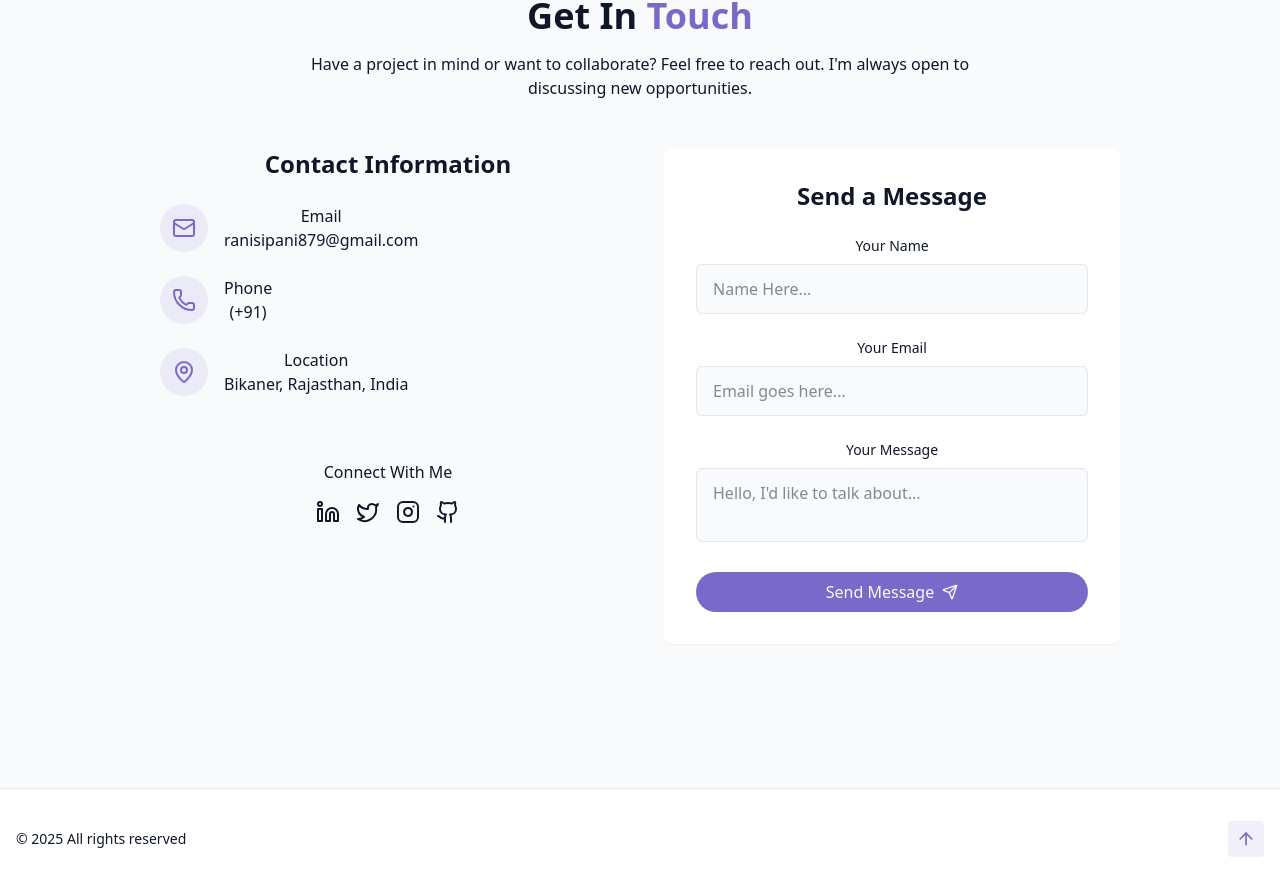
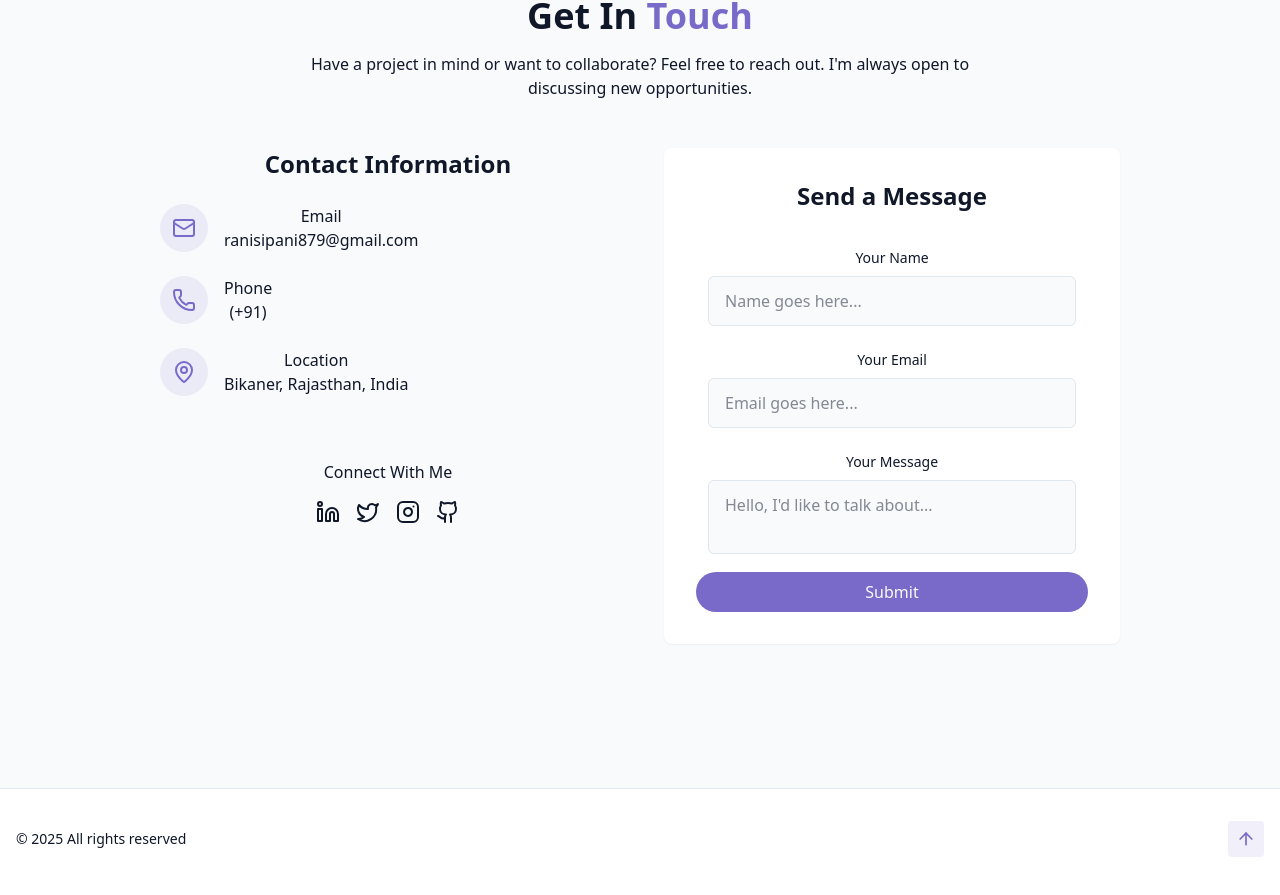
Before and after one commit to RaniSi/Rani-Portfolio, a React (Vite) app: page / in a window 1280 px wide. Shown: the part 4330-5225 px from the top of the page. Built offline with nearby package versions, Linux system fonts and the light colour scheme.

Commit message:
Form update

```diff
--- a/src/components/ContactSection.jsx
+++ b/src/components/ContactSection.jsx
@@ -9,33 +9,18 @@ import {
   Twitter,
 } from "lucide-react";
 import { cn } from "@/lib/utils";
-import { useToast } from "@/hooks/use-toast";
-import { useState } from "react";
+import { useForm, ValidationError } from '@formspree/react';
 
 export const ContactSection = () => {
-  const { toast } = useToast();
-  const [isSubmitting, setIsSubmitting] = useState(false);
 
-  const handleSubmit = (e) => {
-    e.preventDefault();
+  const [state, handleSubmit] = useForm("mjkooona");
 
-    setIsSubmitting(true);
-
-    setTimeout(() => {
-      toast({
-        title: "Message sent!",
-        description: "Thank you for your message. I'll get back to you soon.",
-      });
-      setIsSubmitting(false);
-    }, 1500);
-  };
   return (
     <section id="contact" className="py-24 px-4 relative bg-secondary/30">
       <div className="container mx-auto max-w-5xl">
         <h2 className="text-3xl md:text-4xl font-bold mb-4 text-center">
           Get In <span className="text-primary"> Touch</span>
         </h2>
-
         <p className="text-center text-muted-foreground mb-12 max-w-2xl mx-auto">
           Have a project in mind or want to collaborate? Feel free to reach out.
           I'm always open to discussing new opportunities.
@@ -108,55 +93,57 @@ export const ContactSection = () => {
               </div>
             </div>
           </div>
+          <div className="bg-card p-8 rounded-lg shadow-xs">
 
-          <div
-            className="bg-card p-8 rounded-lg shadow-xs"
+            <h3 className="text-2xl font-semibold mb-6"> Send a Message</h3>
+            <div>
+              <form
                 onSubmit={handleSubmit}
+                method="POST"
+                action={"https://formspree.io/f/mjkooona"}
               >
-            <h3 className="text-2xl font-semibold mb-6"> Send a Message</h3>
-
-            <form className="space-y-6">
-              <div>
-                <label
-                  htmlFor="name"
-                  className="block text-sm font-medium mb-2"
-                >
+                <div className="p-3">
+                  <label htmlFor="email" className="block text-sm         font-medium mb-2">
                   {" "}
                     Your Name
                   </label>
                   <input
+                    id="name"
                     type="text"
-                  id="name"
                     name="name"
                     required
                     className="w-full px-4 py-3 rounded-md border border-input bg-background focus:outline-hidden foucs:ring-2 focus:ring-primary"
-                  placeholder="Name Here..."
+                    placeholder="Name goes here..."
+                    />
+                  <ValidationError
+                    prefix="Name"
+                    field="name"
+                    errors={state.errors}
                   />
                 </div>
-
-              <div>
-                <label
-                  htmlFor="email"
-                  className="block text-sm font-medium mb-2"
-                >
+                <div className="p-3">
+                  <label htmlFor="email" className="block text-sm         font-medium mb-2">
                   {" "}
                     Your Email
                   </label>
                   <input
+                    id="email"
                     type="email"
-                  id="email"
                     name="email"
                     required
                     className="w-full px-4 py-3 rounded-md border border-input bg-background focus:outline-hidden foucs:ring-2 focus:ring-primary"
                     placeholder="Email goes here..."
                     />
+                  <ValidationError
+                    prefix="Email"
+                    field="email"
+                    errors={state.errors}
+                  />
                 </div>
-
-              <div>
+                <div className="p-3">
                   <label
                   htmlFor="message"
-                  className="block text-sm font-medium mb-2"
-                >
+                  className="block text-sm font-medium mb-2">
                   {" "}
                     Your Message
                   </label>
@@ -167,19 +154,23 @@ export const ContactSection = () => {
                     className="w-full px-4 py-3 rounded-md border border-input bg-background focus:outline-hidden foucs:ring-2 focus:ring-primary resize-none"
                     placeholder="Hello, I'd like to talk about..."
                   />
+                  <ValidationError
+                    prefix="Message"
+                    field="message"
+                    errors={state.errors}
+                  />
+
+                  {state.succeeded && (<p style={{ color: "green" }}>Thanks for your message!</p>)}
+
                 </div>
-
-              <button
-                type="submit"
-                disabled={isSubmitting}
-                className={cn(
-                  "cosmic-button w-full flex items-center justify-center gap-2"
-                )}
+                <button type="submit"
+                  disabled={state.submitting}
+                  className={cn("cosmic-button w-full flex items-center justify-center gap-2 p-2")}
                 >
-                {isSubmitting ? "Sending..." : "Send Message"}
-                <Send size={16} />
+                  Submit
                 </button>
               </form>
+            </div>
           </div>
         </div>
       </div>
```
Lines whose indentation alone changed are shown as unchanged.
